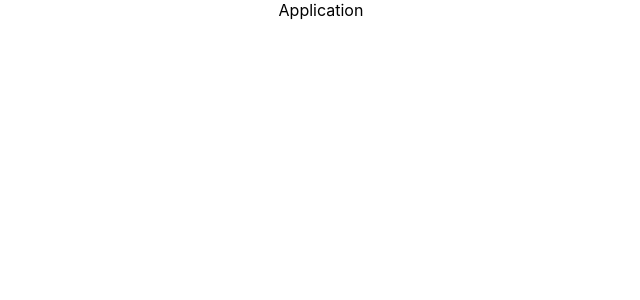
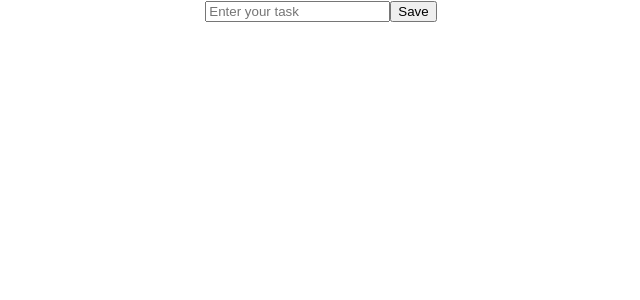
Before and after one commit to vaaluvishnu5146/B-50-Weekend-Batch, a React (Create React App) app: page / in a window 1280 px wide. Shown: the top 300 px of the page, without its empty margins (319-959 px from the left). Built offline with nearby package versions, Linux system fonts and the light colour scheme.

Commit message:
Added Redux and configurations and Tasks functinality

```diff
--- a/package.json
+++ b/package.json
@@ -3,11 +3,13 @@
   "version": "0.1.0",
   "private": true,
   "dependencies": {
+    "@reduxjs/toolkit": "^1.8.5",
     "@testing-library/jest-dom": "^5.17.0",
     "@testing-library/react": "^13.4.0",
     "@testing-library/user-event": "^13.5.0",
     "react": "^18.2.0",
     "react-dom": "^18.2.0",
+    "react-redux": "^8.0.4",
     "react-router-dom": "^6.17.0",
     "react-scripts": "5.0.1",
     "web-vitals": "^2.1.4"
--- a/src/App.js
+++ b/src/App.js
@@ -1,8 +1,34 @@
-import React from "react";
+import React, { useRef } from "react";
 import "./App.css";
+import { useDispatch, useSelector } from "react-redux";
+import { addTodo } from "./Redux/Reducers/TaskReducers.slice";
 
 function App() {
-  return <div className="App">Application</div>;
+  const dispatcher = useDispatch();
+  const { tasks = [] } = useSelector((state) => state.tasksReducer);
+  console.log(tasks);
+  const inputRef = useRef(null);
+
+  function handleSaveTask(e) {
+    dispatcher(addTodo(inputRef.current.value));
+    inputRef.current.value = "";
+  }
+
+  return (
+    <div className="App">
+      <div className="container">
+        <input placeholder="Enter your task" ref={inputRef} />
+        <button onClick={handleSaveTask}>Save</button>
+      </div>
+      <div>
+        <ul>
+          {tasks.map((d, i) => (
+            <li ket={i}>{d}</li>
+          ))}
+        </ul>
+      </div>
+    </div>
+  );
 }
 
 export default App;
--- /dev/null
+++ b/src/Redux/Reducers/TaskReducers.slice.js
@@ -0,0 +1,17 @@
+import { createSlice } from "@reduxjs/toolkit";
+
+export const TaskReducer = createSlice({
+  name: "tasks",
+  initialState: {
+    tasks: [],
+  },
+  reducers: {
+    addTodo: (state, action) => {
+      state.tasks.push(action.payload);
+    },
+  },
+});
+
+// Action creators are generated for each case reducer function
+export const { addTodo } = TaskReducer.actions;
+export default TaskReducer.reducer;
--- /dev/null
+++ b/src/Redux/store.js
@@ -0,0 +1,10 @@
+import { configureStore } from "@reduxjs/toolkit";
+// ROOT REDUCER
+import TaskReducer from "./Reducers/TaskReducers.slice";
+
+export default configureStore({
+  // Root reducer
+  reducer: {
+    tasksReducer: TaskReducer,
+  },
+});
```
Also changed, not shown: src/index.js (+4 -3 lines), 1 other file (tests, documents, lock files or other folders).
